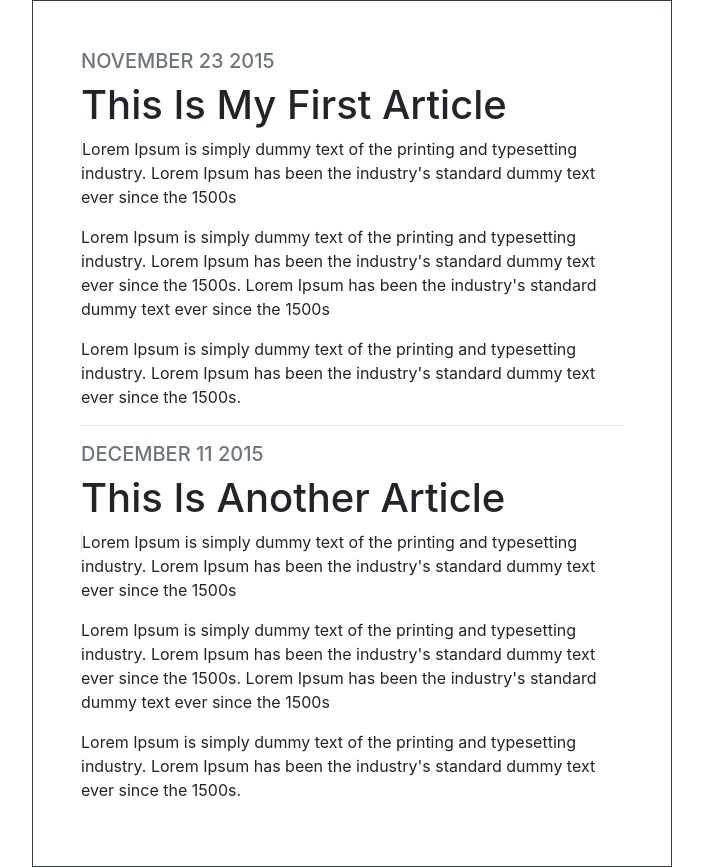
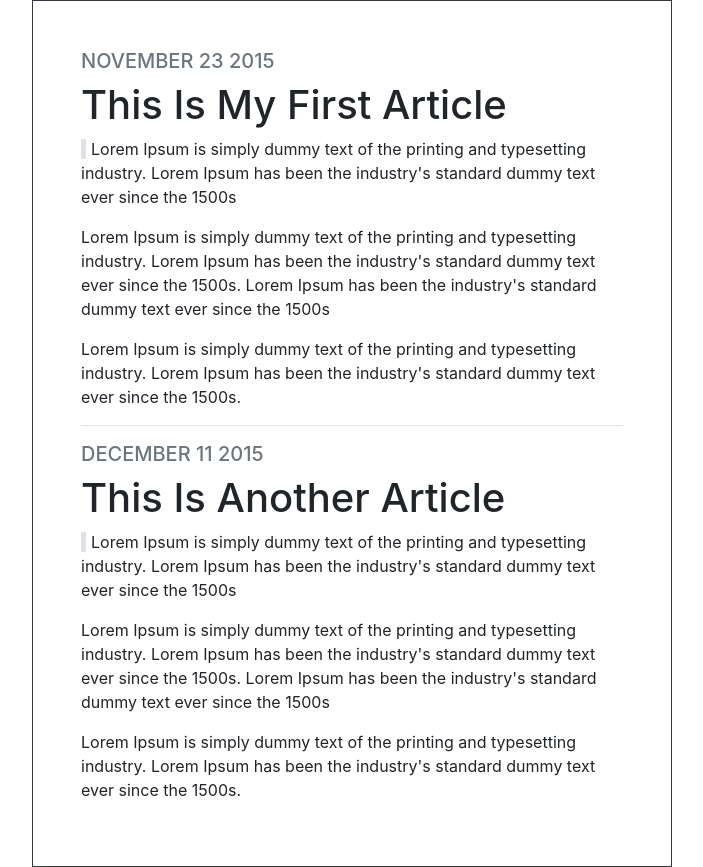
Before and after one commit to rutuja5544/Block_Bootstrap, a plain HTML site: page index.html in a window 1280 px wide. Shown: the whole page, without its empty margins (288-991 px from the left). Drawn offline with nearby package versions, Linux system fonts and the light colour scheme.

Commit message:
Update index.html
sdasefw

```diff
--- a/index.html
+++ b/index.html
@@ -12,6 +12,13 @@
       crossorigin="anonymous"
     />
 
+    <style>
+      .border-5 {
+        border-width:5px !important;
+        padding-left:5px;
+      }
+    </style>
+
   </head>
   <body>
     <div class="border border-dark p-blank-5 m-auto p-5 w-50 h-80">
@@ -19,7 +26,7 @@
 <!--       first Article -->
       <h5 class="text-muted"> NOVEMBER 23 2015 </h5>
       <h1>This Is My First Article</h1>
-      <p><span class="border-left"></span>Lorem Ipsum is simply dummy text of the printing and typesetting industry. Lorem Ipsum has been the industry's standard dummy text ever since the 1500s</p>
+      <p><span class="border-left border-5"></span>Lorem Ipsum is simply dummy text of the printing and typesetting industry. Lorem Ipsum has been the industry's standard dummy text ever since the 1500s</p>
       <p>Lorem Ipsum is simply dummy text of the printing and typesetting industry. Lorem Ipsum has been the industry's standard dummy text ever since the 1500s. Lorem Ipsum has been the industry's standard dummy text ever since the 1500s</p>
       <p>Lorem Ipsum is simply dummy text of the printing and typesetting industry. Lorem Ipsum has been the industry's standard dummy text ever since the 1500s.</p>
 
@@ -28,7 +35,7 @@
 <!--       second article -->
        <h5 class="text-muted">  DECEMBER 11 2015 </h5>
       <h1>This Is Another Article</h1>
-      <p><span class="border-left"></span>Lorem Ipsum is simply dummy text of the printing and typesetting industry. Lorem Ipsum has been the industry's standard dummy text ever since the 1500s</p>
+      <p><span class="border-left border-5"></span>Lorem Ipsum is simply dummy text of the printing and typesetting industry. Lorem Ipsum has been the industry's standard dummy text ever since the 1500s</p>
       <p>Lorem Ipsum is simply dummy text of the printing and typesetting industry. Lorem Ipsum has been the industry's standard dummy text ever since the 1500s. Lorem Ipsum has been the industry's standard dummy text ever since the 1500s</p>
       <p>Lorem Ipsum is simply dummy text of the printing and typesetting industry. Lorem Ipsum has been the industry's standard dummy text ever since the 1500s.</p>
     </div>
```
